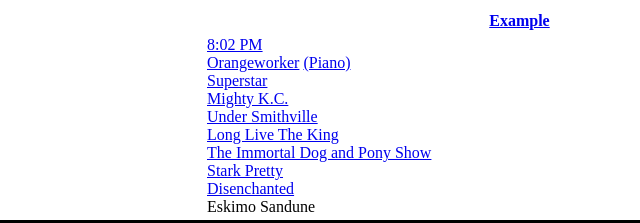
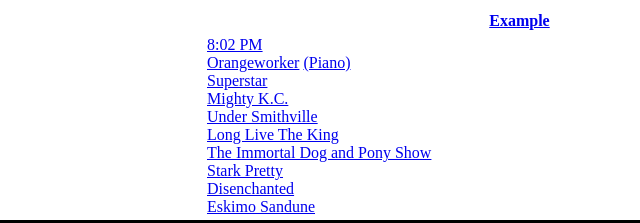
Before and after one commit to jpj/forsquirrels.net, a plain HTML site: page htdocs/tabs/index.html in a window 1280 px wide. Shown: the top 223 px of the page, 436-1076 px from the left. Drawn offline with Linux system fonts and the light colour scheme.

Commit message:
Update index.html

```diff
--- a/htdocs/tabs/index.html
+++ b/htdocs/tabs/index.html
@@ -35,7 +35,7 @@
                 Dog and Pony Show</a><br />
             <a href="/tabs/example/starkpretty.html">Stark Pretty</a><br />
             <a href="/tabs/example/disenchanted.html">Disenchanted</a><br />
-            Eskimo Sandune
+            <a href="tabs/example/eskimosandne.html">Eskimo Sandune</a>
         </td>
       </tr>
       <tr>
```
